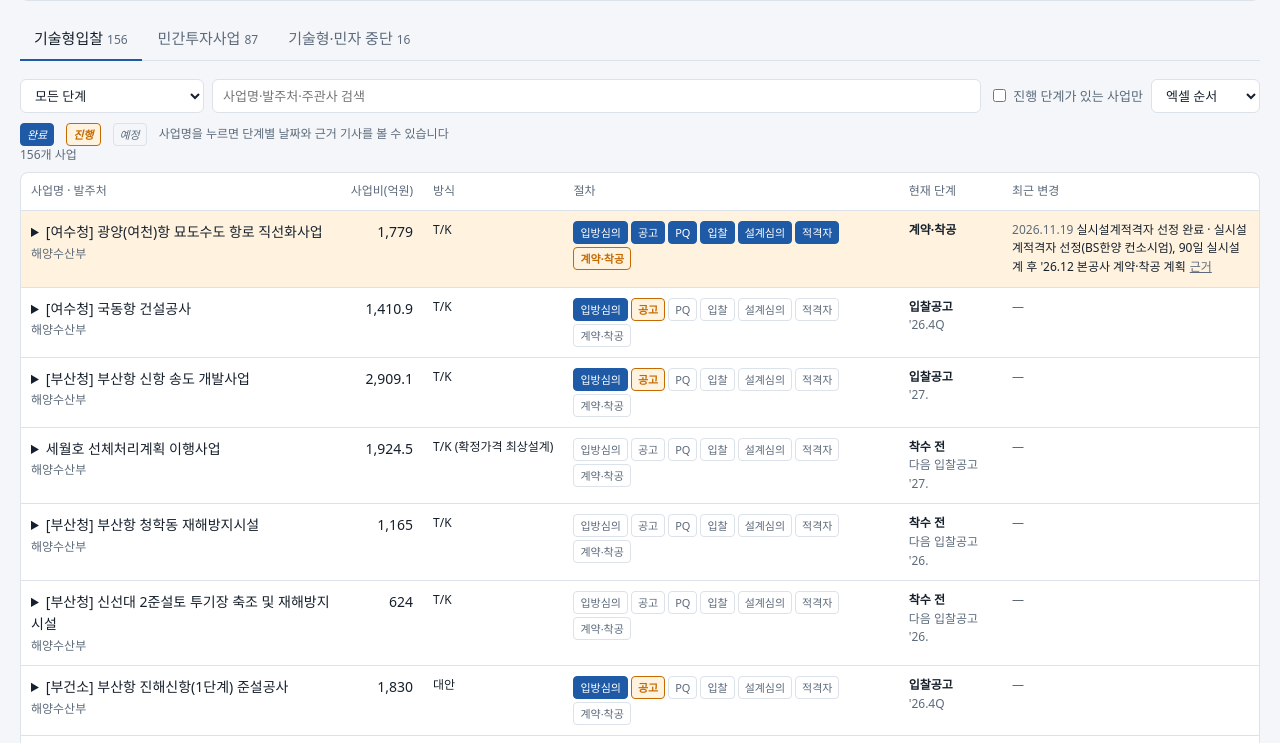
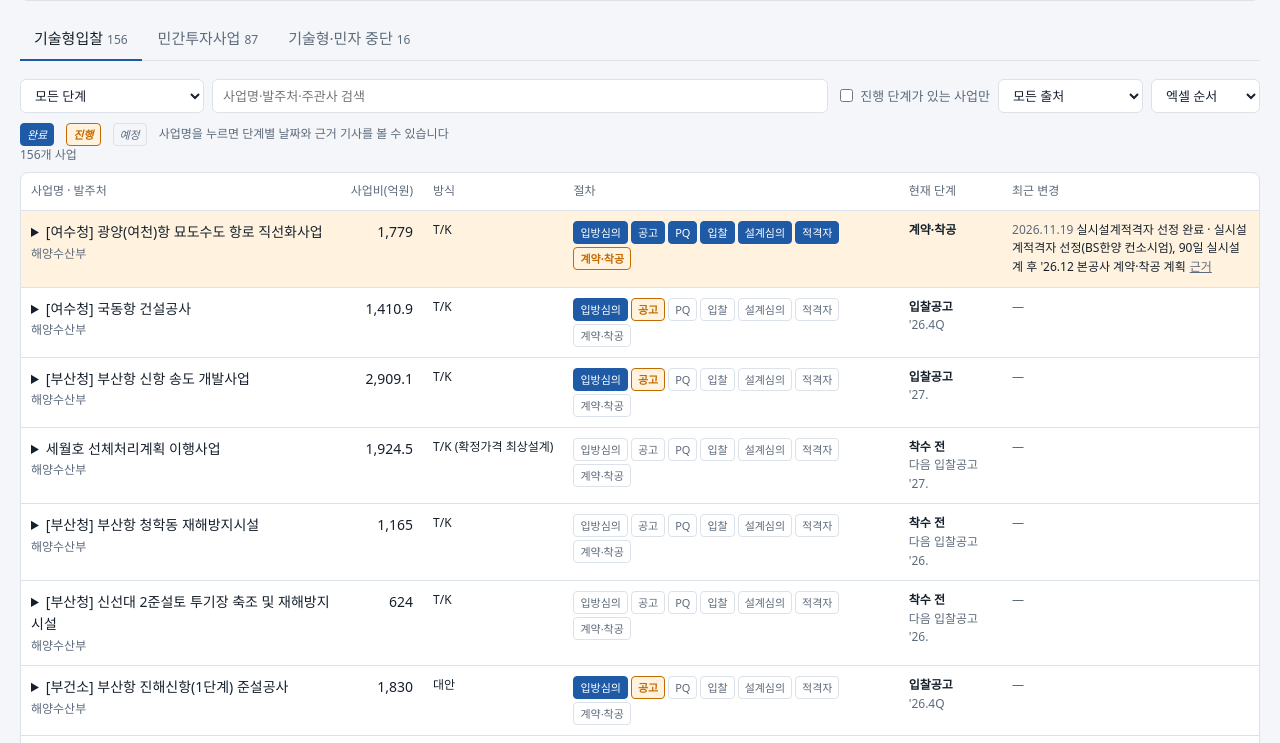
Before and after one commit to changjuchoi/soc-project-board, a plain HTML site: page index.html in a window 1280 px wide. Shown: the part 448-1191 px from the top of the page. Drawn offline with Linux system fonts and the light colour scheme; a web font is replaced by a local one.

Commit message:
출처 필터와 '자동' 표시 추가
Co-Authored-By: Claude Opus 5.5 <noreply@anthropic.com>
Claude-Session: https://claude.ai/code/session_013MNMoe7D1PR3XmA3mzi6bC

```diff
--- a/index.html
+++ b/index.html
@@ -75,6 +75,7 @@
   .chip.now { border-color: var(--now); color: var(--now); font-weight: 600; background: var(--now-bg); }
   .cur b { display: block; font-weight: 600; }
   .cur .d { font-size: 12px; color: var(--muted); }
+  .autotag { display: inline-block; font-size: 11px; color: var(--muted); border: 1px solid var(--line); border-radius: 4px; padding: 0 5px; margin-right: 4px; font-weight: 400; }
   .newtag { display: inline-block; font-size: 11px; font-weight: 600; color: var(--panel); background: var(--now); border-radius: 4px; padding: 0 5px; margin-right: 4px; }
   .chg { font-size: 12px; min-width: 200px; max-width: 300px; }
   .chg a, .ev a, .recent a { color: var(--muted); margin-left: 4px; }
@@ -117,6 +118,11 @@
       <select id="fstep" aria-label="현재 단계"><option value="">모든 단계</option></select>
       <input type="search" id="fq" placeholder="사업명·발주처·주관사 검색" aria-label="사업명·발주처·주관사 검색">
       <label class="chk"><input type="checkbox" id="factive"> 진행 단계가 있는 사업만</label>
+      <select id="fsrc" aria-label="출처">
+        <option value="">모든 출처</option>
+        <option value="팀 엑셀">팀 조사 목록</option>
+        <option value="자동 수집">자동으로 찾은 사업</option>
+      </select>
       <select id="fsort" aria-label="정렬">
         <option value="list">엑셀 순서</option>
         <option value="recent">최근 변경순</option>
@@ -143,6 +149,7 @@
       <li>기술형입찰 절차: 입찰방법 심의 → 입찰공고 → PQ 접수 → 입찰(설계서 제출) → 설계심의 → 실시설계적격자 선정 → 계약·착공</li>
       <li>민간투자사업 절차: 사업제안·고시 → 적격성조사 → 민투심 심의 → 제3자 제안공고(BTL은 시설사업기본계획 고시) → 우선협상대상자 지정 → 실시협약 체결 → 착공</li>
       <li>처음 상태는 팀 엑셀 목록(기술형입찰 2026.11.03, 민자 2026.01 기준)의 일정에서 정했습니다. 날짜가 지난 일정은 완료, 그다음 단계는 진행으로 표시했습니다. 분기·반기로만 적힌 일정은 실제로 됐는지 확인되기 전까지 완료로 바꾸지 않았습니다.</li>
+      <li>'자동' 표시가 붙은 사업은 팀 조사 목록에 없던 사업을 자동 검색이 찾아 추가한 것입니다. 하루 세 번(오전·점심·오후) 새 사업을 찾습니다.</li>
       <li>평일 아침 자동 검색이 사업들을 돌아가며 뉴스·공고를 확인하고, 단계가 실제로 끝났다는 근거를 찾으면 그 단계를 완료로 바꾸고 근거 링크를 남깁니다. 새로 나온 기술형·민자 사업도 찾아 목록에 추가합니다(NEW 표시).</li>
       <li>사업이 중단되거나 재정사업으로 바뀌었다는 근거가 나오면 '기술형·민자 중단' 탭으로 옮깁니다.</li>
       <li>규모·일정은 기사나 공고 요약 기준이라 바뀔 수 있습니다. 입찰 전에는 반드시 원문을 확인하세요. 공개된 정보만 싣습니다.</li>
@@ -156,7 +163,7 @@
     '입찰방법 심의': '입방심의', '입찰공고': '공고', 'PQ 접수': 'PQ', '입찰(설계서 제출)': '입찰', '설계심의': '설계심의', '실시설계적격자 선정': '적격자', '계약·착공': '계약·착공',
     '사업제안·고시': '제안', '적격성조사': '적격성', '민투심 심의': '민투심', '제3자 제안공고': '3자공고', '우선협상대상자 지정': '우협', '실시협약 체결': '협약', '착공': '착공'
   };
-  const S = { all: [], tab: '기술형입찰', step: '', q: '', active: false, sort: 'list' };
+  const S = { all: [], tab: '기술형입찰', step: '', q: '', active: false, sort: 'list', src: '' };
   const $ = (id) => document.getElementById(id);
   const today = () => new Date(Date.now() + 9 * 3600e3).toISOString().slice(0, 10);
   const addDays = (s, n) => { const d = new Date(s + 'T00:00:00Z'); d.setUTCDate(d.getUTCDate() + n); return d.toISOString().slice(0, 10); };
@@ -226,6 +233,7 @@
     const det = el('details');
     const sum = el('summary');
     if (isNew(r)) sum.append(el('span', 'newtag', 'NEW'));
+    if (r.source === '자동 수집') sum.append(el('span', 'autotag', '자동'));
     sum.append(r.name || '—');
     det.append(sum);
     const box = el('div', 'detail');
@@ -267,6 +275,7 @@
       if (S.step) rows = rows.filter((r) => curLabel(r) === S.step);
       if (S.active) rows = rows.filter((r) => curStep(r));
     }
+    if (S.src) rows = rows.filter((r) => (r.source || '팀 엑셀') === S.src);
     if (q) rows = rows.filter((r) => [r.name, r.agency, r.lead, r.designer, r.method, r.sector].join(' ').toLowerCase().includes(q));
     if (S.sort === 'recent') rows = rows.slice().sort((a, b) => String((lastChange(b) || {}).date || '').localeCompare(String((lastChange(a) || {}).date || '')));
     if (S.sort === 'cost') rows = rows.slice().sort((a, b) => (b.cost || 0) - (a.cost || 0));
@@ -323,6 +332,7 @@
   $('fq').addEventListener('input', (e) => { S.q = e.target.value; draw(); });
   $('factive').addEventListener('change', (e) => { S.active = e.target.checked; draw(); });
   $('fsort').addEventListener('change', (e) => { S.sort = e.target.value; draw(); });
+  $('fsrc').addEventListener('change', (e) => { S.src = e.target.value; draw(); });
 
   fetch('data/projects.json', { cache: 'no-store' })
     .then((r) => { if (!r.ok) throw new Error(); return r.json(); })
```
